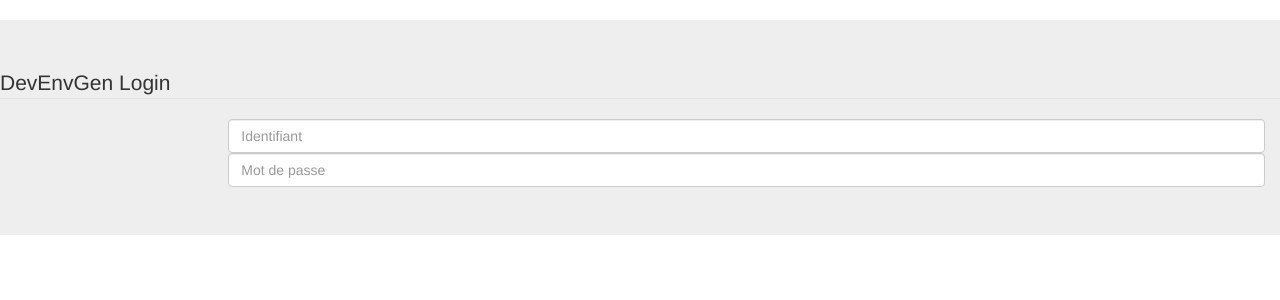
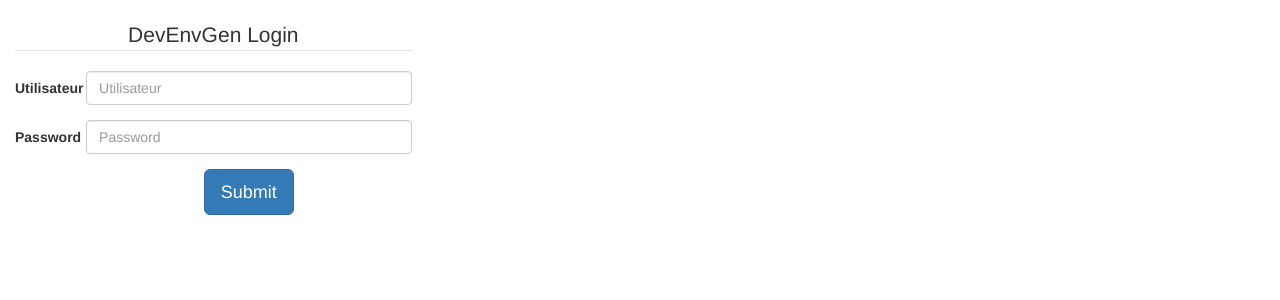
Before and after one commit to Skeith918/DevEnv-Generator, a PHP site: page /login.php in a window 1280 px wide. Shown: the part 52-352 px from the top of the page. Run offline with PHP 8.4, Linux system fonts and the light colour scheme; some libraries are stand-ins or nearby versions.

Commit message:
Add files via upload

```diff
--- a/login.php
+++ b/login.php
@@ -53,21 +53,51 @@ if (isset($_POST['connexion']) && $_POST['connexion'] == 'Connexion') {
     </div>
   </nav>
 
-<div class="jumbotron">
+<div class="col-lg-4">
+	<form align="center" class="form-horizontal">
+	  <fieldset>
+	    <legend>DevEnvGen Login</legend>
+	    <div class="form-group">
+	      <label for="inputUsers" class="col-lg-2 control-label">Utilisateur</label>
+	      <div class="col-lg-10">
+	        <input type="text" class="form-control" id="inputEmail" placeholder="Utilisateur">
+	      </div>
+	    </div>
+	    <div class="form-group">
+	      <label for="inputPassword" class="col-lg-2 control-label">Password</label>
+	      <div class="col-lg-10">
+	        <input type="password" class="form-control" id="inputPassword" placeholder="Password">
+	      </div>
+	    </div>
+	    <div align="center" class="form-group">
+	      <div class="col-lg-10 col-lg-offset-2">
+	        <button type="submit" class="btn btn-primary btn-lg">Submit</button>
+	      </div>
+	    </div>
+	  </fieldset>
+	</form>
+</div>
+<!--<div class="jumbotron">
 	<fieldset>
     <legend>DevEnvGen Login</legend>
     <div class="form-group">
-      <label for="inputEmail" class="col-lg-2 control-label"></label>
+      <label align="center" for="inputEmail" class="col-sm-2 control-label"></label>
       <div class="col-lg-10">
         <input type="text" class="form-control" id="inputEmail" placeholder="Identifiant">
       </div>
     </div>
     <div class="form-group">
-      <label for="inputPassword" class="col-lg-2 control-label"></label>
+      <label align="center" for="inputPassword" class="col-sm-2 control-label"></label>
       <div class="col-lg-10">
         <input type="password" class="form-control" id="inputPassword" placeholder="Mot de passe">
 			</div>
     </div>
-</div>
+		<div class="form-group">
+      <div align="center" class="col-lg-10 col-lg-offset-2">
+        <button type="submit" class="btn btn-primary">Submit</button>
+      </div>
+    </div>
+	</fieldset>
+</div>-->
 </body>
 </html>
```
